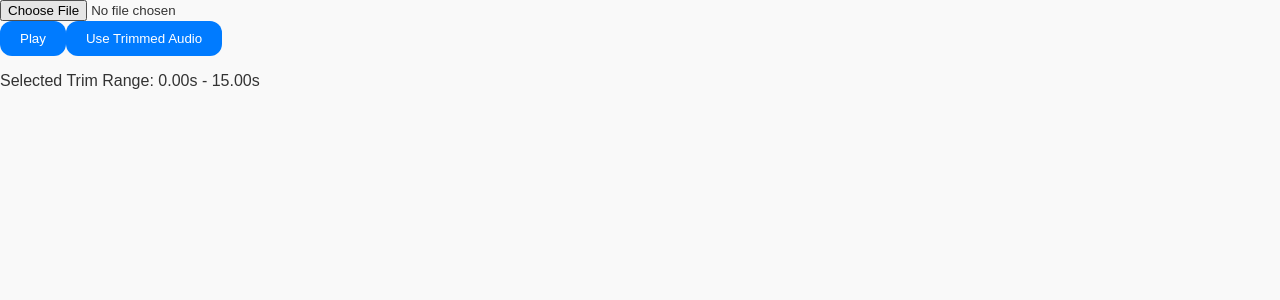
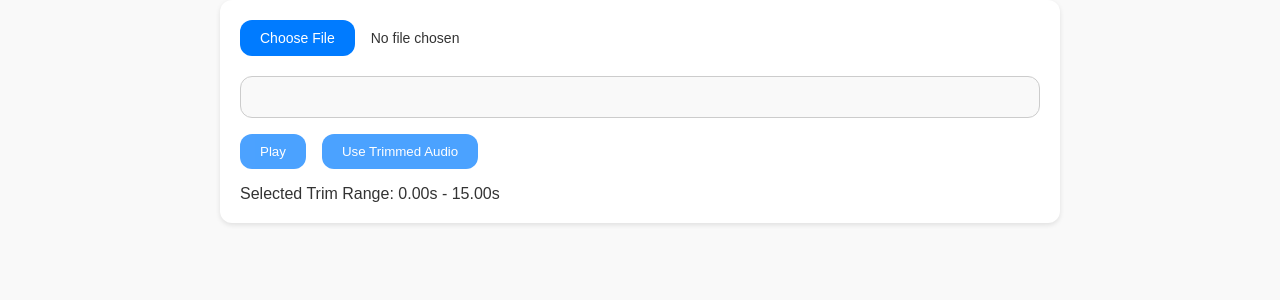
Before and after one commit to Xuening0322/poem-to-video-app, a Next.js app: page /audiotrimmer in a window 1280 px wide. Shown: the top 300 px of the page. Built offline with nearby package versions, Linux system fonts and the light colour scheme.

Commit message:
UI update

```diff
--- a/components/AudioTrimmer.js
+++ b/components/AudioTrimmer.js
@@ -1,6 +1,7 @@
 'use client';
 
 import { useEffect, useRef, useState } from 'react';
+import styles from '../styles/AudioTrimmer.module.css';
 
 const AudioTrimmer = ({ onSave, targetDuration }) => {
     const waveSurferRef = useRef(null);
@@ -130,47 +131,47 @@ const AudioTrimmer = ({ onSave, targetDuration }) => {
     };
 
     return (
-        <div className="p-6 max-w-3xl mx-auto bg-white rounded-lg shadow">
-            <div className="mb-6">
+        <div className={styles.audioTrimmer}>
+            <div className={styles.fileInputContainer}>
                 <input
                     type="file"
                     accept="audio/*"
                     onChange={handleFileChange}
-                    className="block w-full text-sm text-gray-500 file:mr-4 file:py-2 file:px-4 file:rounded-full file:border-0 file:text-sm file:font-semibold file:bg-violet-50 file:text-violet-700 hover:file:bg-violet-100"
+                    className={styles.fileInput}
                 />
             </div>
 
             {error && (
-                <div className="mb-4 p-4 bg-red-100 text-red-700 rounded-md">
+                <div className={styles.errorMessage}>
                     {error}
                 </div>
             )}
 
-            <div className="mb-4 text-sm text-gray-600">
+            <div className={styles.fileInfo}>
                 {audioFile && <p>Selected file: {audioFile.name} ({audioFile.type})</p>}
                 {duration > 0 && <p>Duration: {duration.toFixed(2)}s</p>}
             </div>
 
-            <div ref={containerRef} className="bg-gray-50 rounded-lg border border-gray-200 mb-4" />
+            <div ref={containerRef} className={styles.waveContainer} />
 
-            <div className="flex gap-4">
+            <div className={styles.buttonGroup}>
                 <button
                     onClick={handlePlayPause}
                     disabled={!waveSurferRef.current}
-                    className="bg-indigo-600 hover:bg-indigo-700 text-white font-bold py-2 px-4 rounded disabled:opacity-50"
+                    className={`${styles.button} ${styles.buttonPlay}`}
                 >
                     {isPlaying ? 'Pause' : 'Play'}
                 </button>
                 <button
                     onClick={handleTrimAndSave}
                     disabled={isProcessing || !audioFile}
-                    className="bg-green-600 hover:bg-green-700 text-white font-bold py-2 px-4 rounded disabled:opacity-50"
+                    className={`${styles.button} ${styles.buttonSave}`}
                 >
                     {isProcessing ? 'Processing...' : 'Use Trimmed Audio'}
                 </button>
             </div>
 
-            <div className="flex flex-col mt-4">
+            <div className={styles.trimRange}>
                 <p>Selected Trim Range: {startTime.toFixed(2)}s - {endTime.toFixed(2)}s</p>
             </div>
         </div>
--- /dev/null
+++ b/styles/AudioTrimmer.module.css
@@ -0,0 +1,126 @@
+.audioTrimmer {
+    padding: var(--padding, 20px);
+    max-width: var(--max-width, 800px);
+    margin: 0 auto;
+    background-color: var(--input-background-color, #fff);
+    border-radius: var(--border-radius, 12px);
+    box-shadow: 0 2px 5px rgba(0, 0, 0, 0.1);
+}
+
+.fileInputContainer {
+    margin-bottom: 20px;
+}
+
+.fileInput {
+    width: 100%;
+    font-size: 14px;
+    color: var(--text-color, #333);
+}
+
+.fileInput:global(::file-selector-button) {
+    margin-right: 16px;
+    padding: 10px 20px;
+    border: none;
+    border-radius: var(--border-radius, 12px);
+    font-size: 14px;
+    font-weight: 500;
+    color: #fff;
+    background-color: #007bff;
+    cursor: pointer;
+    transition: background-color 0.2s;
+}
+
+.fileInput:global(::file-selector-button):hover {
+    background-color: #0056b3;
+}
+
+.errorMessage {
+    margin-bottom: 16px;
+    padding: 16px;
+    background-color: #fee2e2;
+    color: #dc2626;
+    border-radius: var(--border-radius, 12px);
+}
+
+.fileInfo {
+    margin-bottom: 16px;
+    font-size: 14px;
+    color: var(--text-color, #333);
+}
+
+.waveContainer {
+    background-color: var(--background-color, #f9f9f9);
+    border: 1px solid var(--input-border-color, #ccc);
+    border-radius: var(--border-radius, 12px);
+    margin-bottom: 16px;
+    padding: 20px;
+}
+
+.buttonGroup {
+    display: flex;
+    gap: 16px;
+}
+
+.button {
+    padding: 10px 20px;
+    font-weight: 500;
+    border: none;
+    border-radius: var(--border-radius, 12px);
+    cursor: pointer;
+    transition: background-color 0.2s;
+    display: inline-flex;
+    align-items: center;
+    justify-content: center;
+    color: #fff;
+    background-color: #007bff;
+}
+
+.button:disabled {
+    opacity: 0.7;
+    cursor: not-allowed;
+}
+
+.buttonPlay {
+    background-color: #007bff;
+}
+
+.buttonPlay:hover:not(:disabled) {
+    background-color: #0056b3;
+}
+
+.buttonSave {
+    background-color: #007bff;
+}
+
+.buttonSave:hover:not(:disabled) {
+    background-color: #0056b3;
+}
+
+.trimRange {
+    margin-top: 16px;
+    display: flex;
+    flex-direction: column;
+}
+
+.trimRange p {
+    margin: 0;
+    color: var(--text-color, #333);
+}
+
+/* Loading spinner styles */
+.button:disabled :global(.loading-spinner) {
+    display: inline-block;
+    width: 8px;
+    height: 8px;
+    margin-right: 8px;
+    border: 3px solid rgba(255, 255, 255, 0.3);
+    border-radius: 50%;
+    border-top-color: white;
+    animation: spin 1s ease-in-out infinite;
+}
+
+@keyframes spin {
+    to {
+        transform: rotate(360deg);
+    }
+}
```
